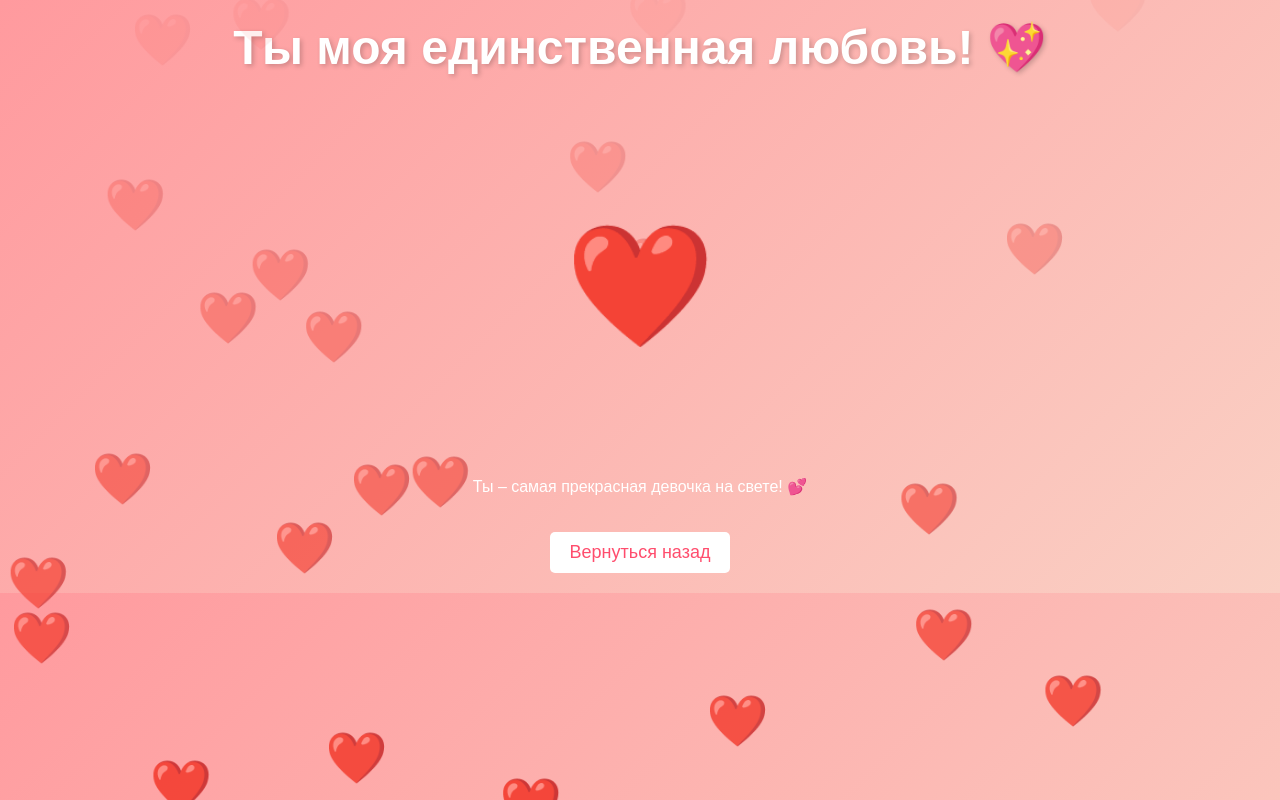
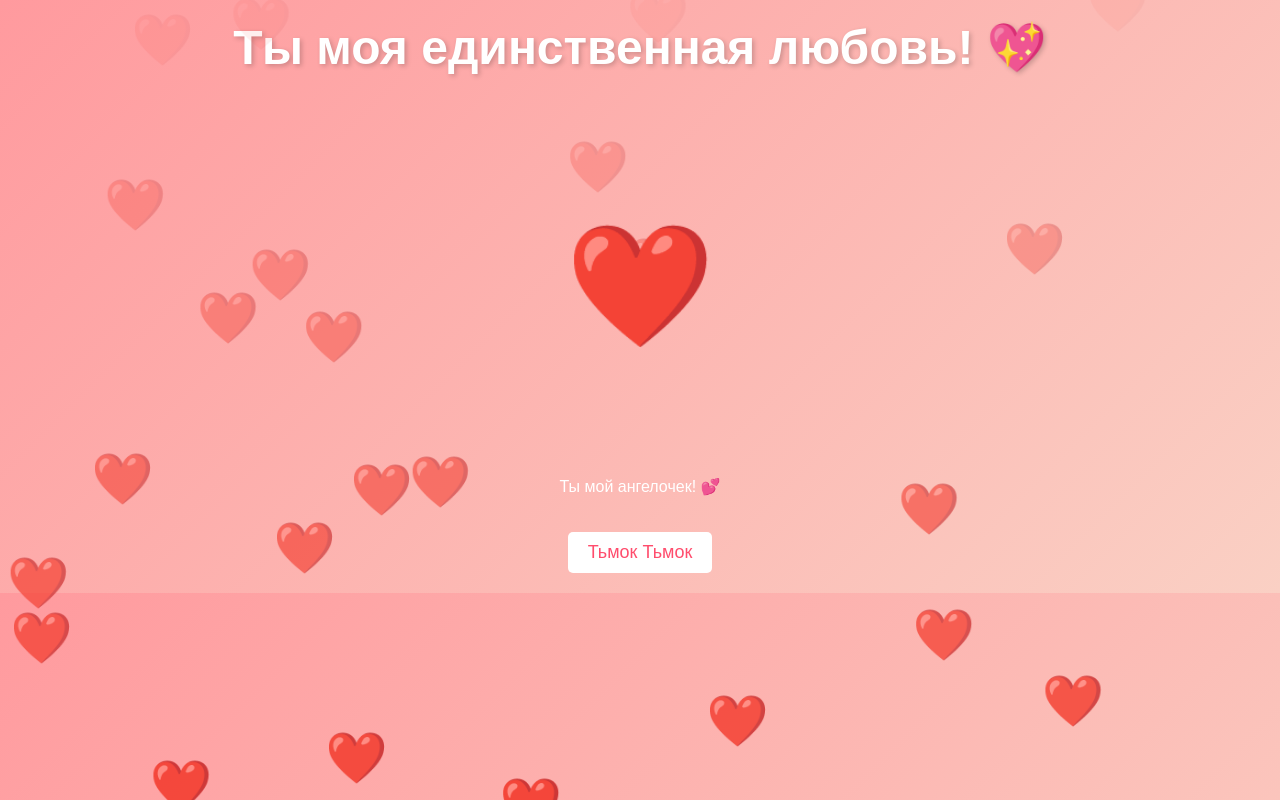
Before and after one commit to Slovak1ch/Love-love, a plain HTML site: page valentine2.html in a window 1280 px wide. Drawn offline with Linux system fonts and the light colour scheme.

Commit message:
Update valentine2.html

```diff
--- a/valentine2.html
+++ b/valentine2.html
@@ -68,8 +68,8 @@
     <div class="header-text">Ты моя единственная любовь! 💖</div>
     <div class="container">
         <p class="big-heart">❤️</p>
-        <p>Ты – самая прекрасная девочка на свете! 💕</p>
-        <button onclick="window.location.href='index.html'">Вернуться назад</button>
+        <p>Ты мой ангелочек! 💕</p>
+        <button onclick="window.location.href='index.html'">Тьмок Тьмок</button>
     </div>
     <div class="hearts" id="hearts"></div>
     <script>
```
